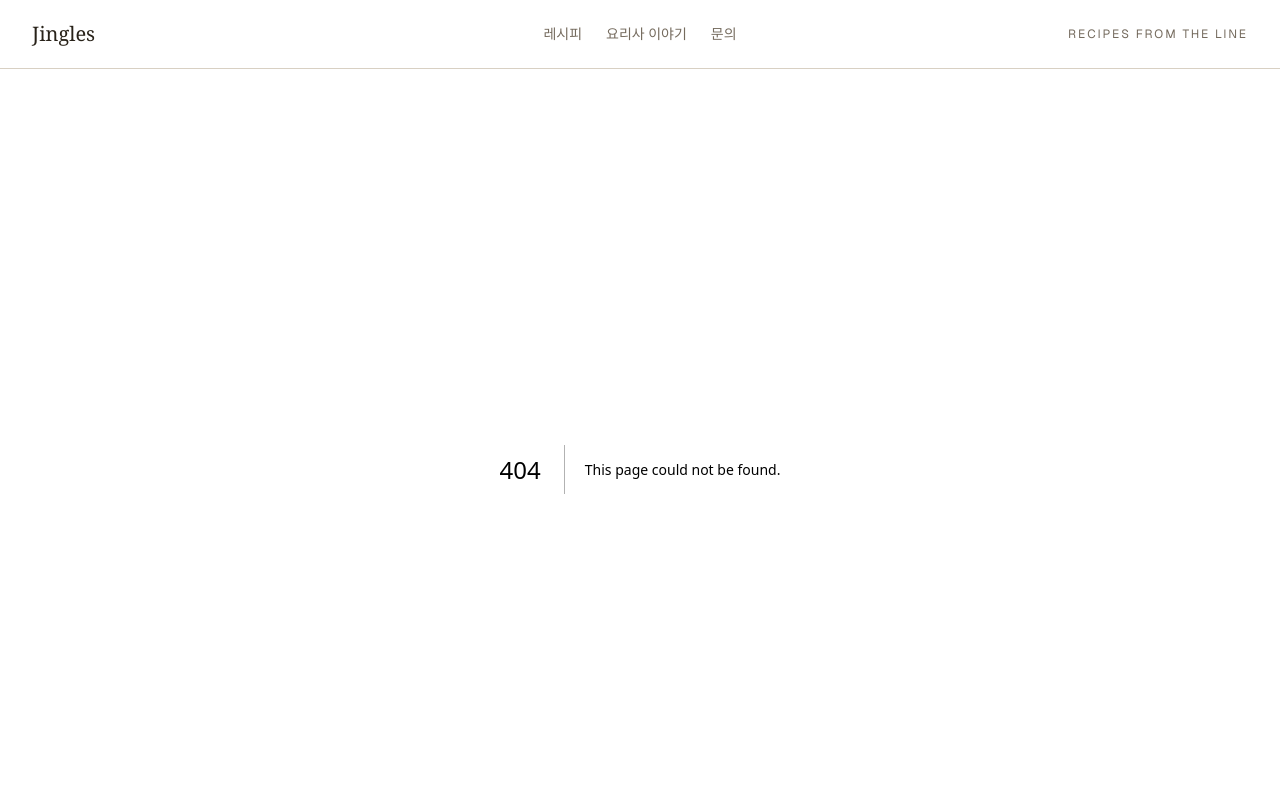
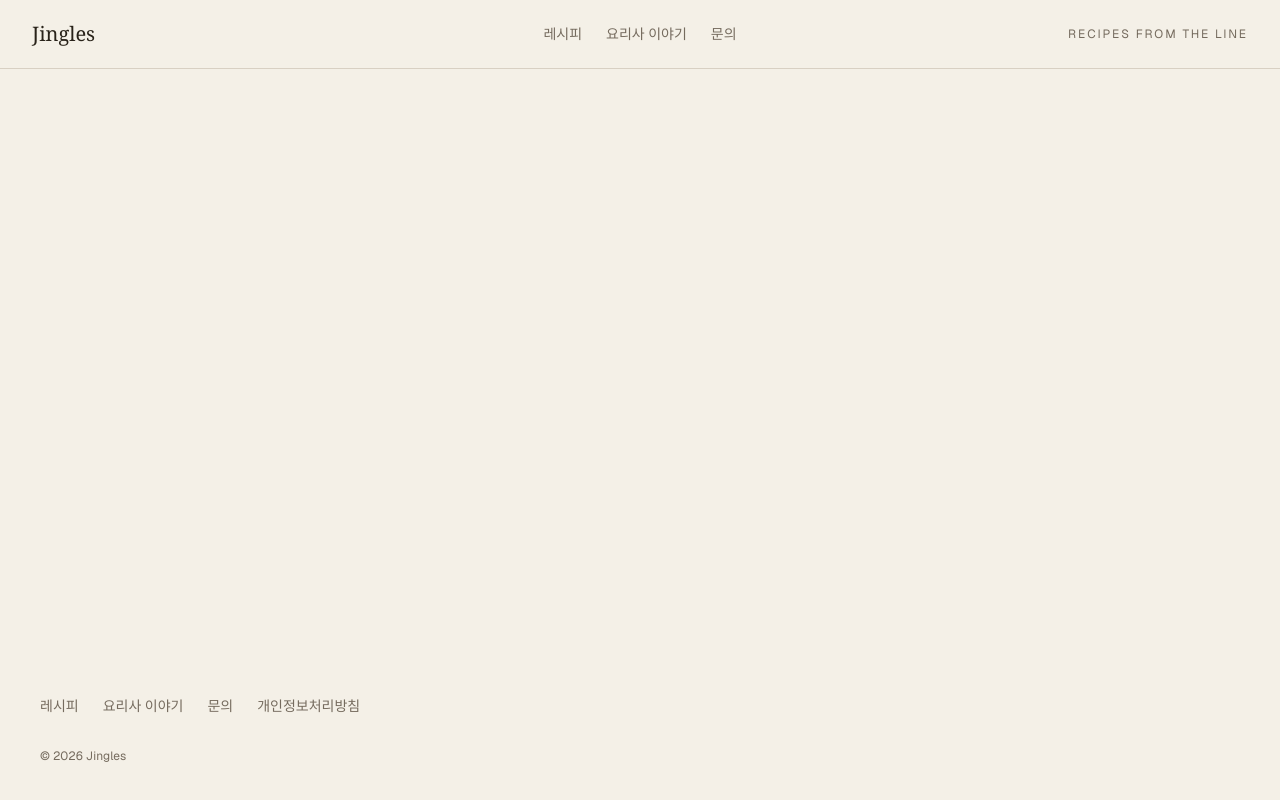
Before and after one commit to jkang95/recipe-website, a Next.js app: page /privacy in a window 1280 px wide. Before the commit this address had no page. Shown: the top 800 px of the page. Built offline with nearby package versions, Linux system fonts and the light colour scheme.

Commit message:
개인정보처리방침의 빈페이지 생성

```diff
--- /dev/null
+++ b/app/privacy/page.tsx
@@ -0,0 +1,7 @@
+export default function PrivacyPage() {
+  return (
+    <main className="w-full flex-1">
+
+    </main>
+  )
+}
```
